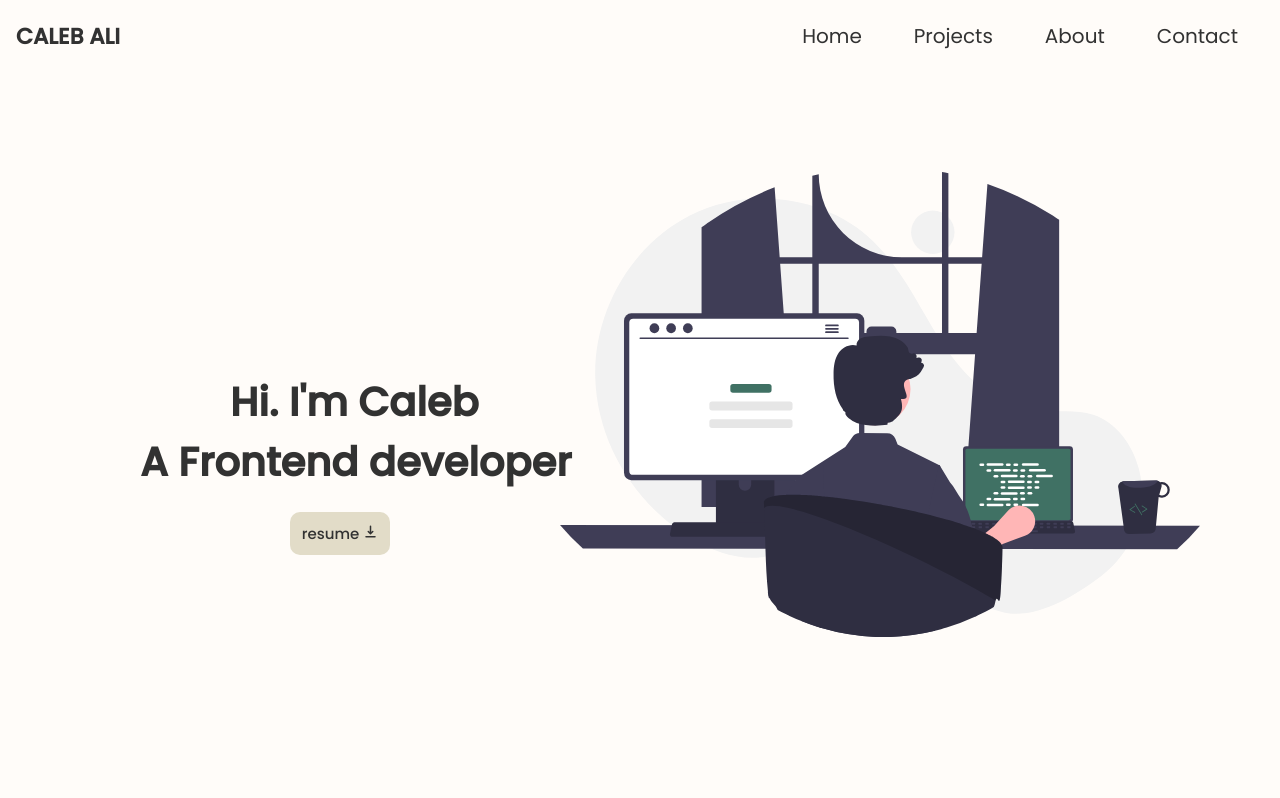
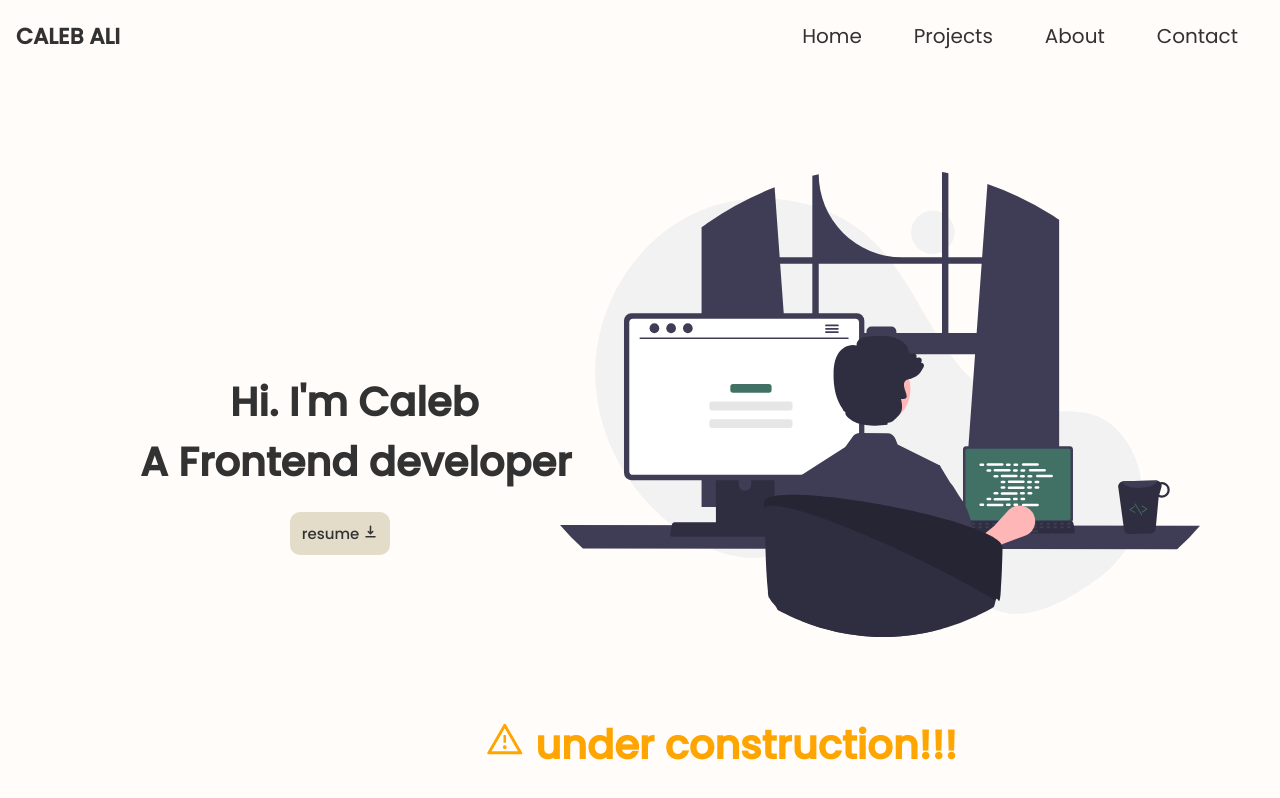
Before and after one commit to caleb-ali/myportfolio, a React (Create React App) app: page / in a window 1280 px wide. Shown: the top 798 px of the page. Built offline with nearby package versions, Linux system fonts and the light colour scheme.

Commit message:
added under construction

```diff
--- a/src/components/Heroimg.js
+++ b/src/components/Heroimg.js
@@ -1,24 +1,29 @@
-import React from 'react';
+import React from "react";
 import "./HeroimgStyles.css";
-import Introimg from "../assets/programmer.svg"
-import{HiDownload} from 'react-icons/hi';
-
+import Introimg from "../assets/programmer.svg";
+import { HiDownload } from "react-icons/hi";
+import { AiOutlineWarning } from "react-icons/ai";
 
 const Heroimg = () => {
   return (
     <div className="hero">
-        <div className='mask'>
-            <img className='intro-img' src={Introimg}
-             alt="Introimg"/>
+      <div className="mask">
+        <img className="intro-img" src={Introimg} alt="Introimg" />
+      </div>
+      <div className="content">
+        <h1>Hi. I'm Caleb</h1>
+        <h2> A Frontend developer</h2>
+        <button className="btn">
+          resume <HiDownload />{" "}
+        </button>
+        <div>
+          <h3>
+            <AiOutlineWarning /> under construction!!!
+          </h3>
         </div>
-        <div className='content'>
-            <h1>Hi. I'm Caleb</h1>
-            <h2> A Frontend developer</h2>
-            <button className='btn'>resume <HiDownload/> </button>
-        </div>
-
+      </div>
     </div>
-  )
-}
+  );
+};
 
 export default Heroimg;
--- a/src/components/HeroimgStyles.css
+++ b/src/components/HeroimgStyles.css
@@ -76,6 +76,28 @@
     color: #323232;
 }
 
+.content h3 {
+    position: relative;
+    left: 60px;
+    font-size: 40px;
+    margin-top: 10rem;
+    color: orange;
+
+     /* Starting position */
+ transform:translateX(100%);
+ /* Apply animation to this element */
+ animation: scroll-left 15s linear infinite;
+}
+/* Move it (define the animation) */
+@keyframes scroll-left {
+ 0%   {
+ transform: translateX(100%);
+ }
+ 100% {
+ transform: translateX(-100%);
+ }
+}
+
 
 
 /* used em and rem because mobile responsiveness wanted to stress me*/
```
